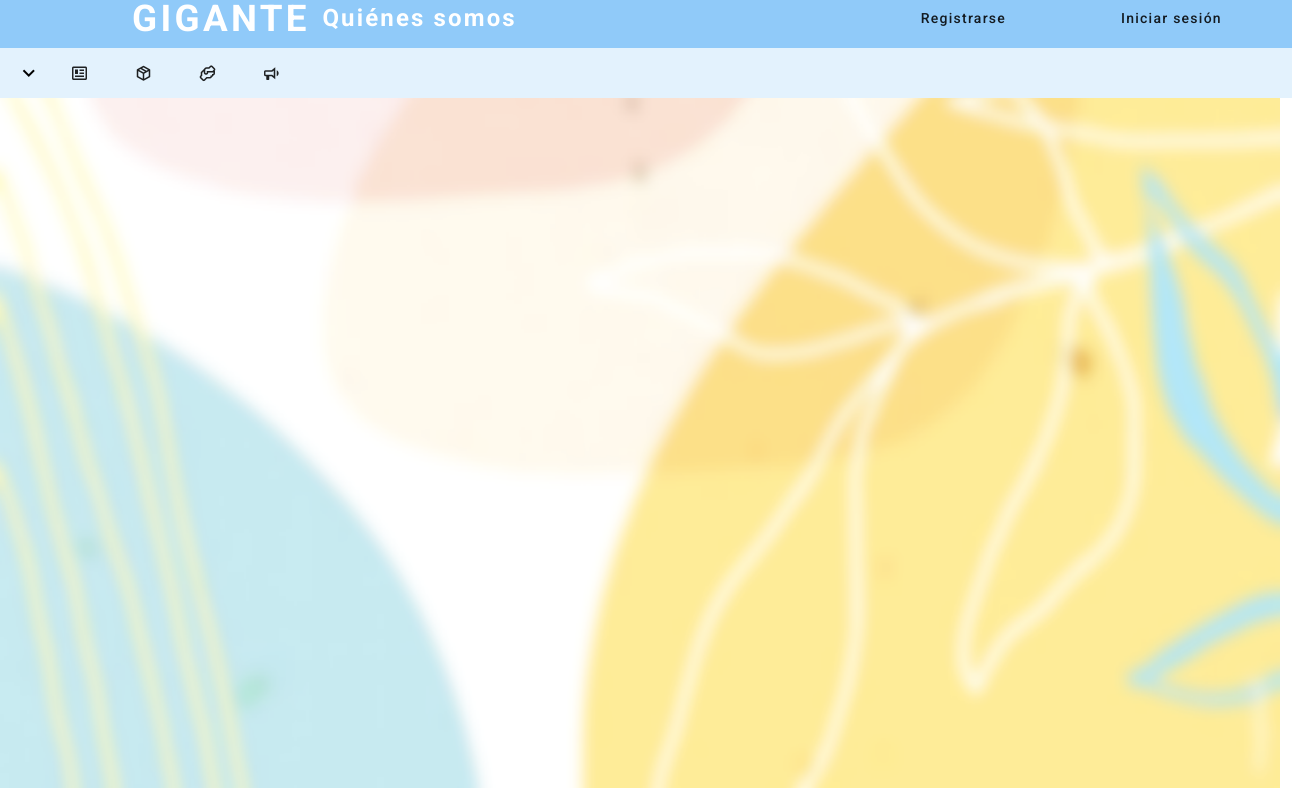
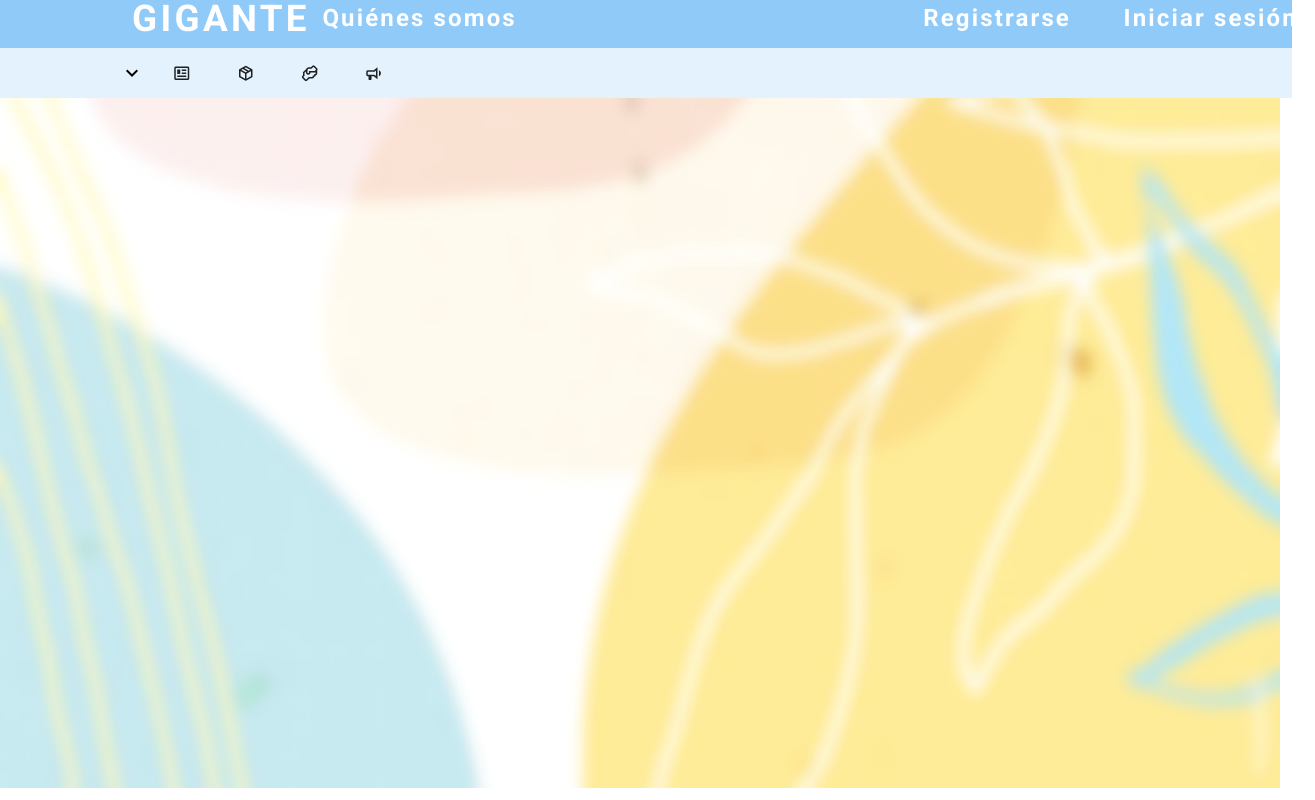
Before and after one commit to vriera/FrontEnd-Gigante, a Vue app in the folder proyectoweb/: page /Noticias in a window 1280 px wide. Shown: the whole page, 1315 px wide, since content can reach past the window. Built offline with nearby package versions, Linux system fonts and the light colour scheme.

Commit message:
Corregidos botones superiores

```diff
--- a/proyectoweb/src/components/Menu.vue
+++ b/proyectoweb/src/components/Menu.vue
@@ -11,20 +11,20 @@
       </v-col>
       <v-spacer></v-spacer>
       <v-col v-if="!isLoggedIn" xs='6' sm='4' md="3" lg="2">
-        <v-btn ref='boton-superior' text>Registrarse</v-btn>
+        <v-btn id='boton-superior' text>Registrarse</v-btn>
       </v-col>
       <v-col v-if="!isLoggedIn" xs='6' sm='4' md="3" lg="2">
-        <v-btn ref='boton-superior' text @click="loggingIn = !loggingIn">Iniciar sesión</v-btn>
+        <v-btn id='boton-superior' text @click="loggingIn = !loggingIn">Iniciar sesión</v-btn>
       </v-col>
       <v-col v-if="isLoggedIn" xs='6' sm='4' md="3" lg="2">
-        <v-btn ref='boton-superior' text>
+        <v-btn id='boton-superior' text>
           <v-icon left>mdi-chevron-down</v-icon>
           <span>Mi perfil</span>
         </v-btn>
       </v-col>
     </v-row>
-    <v-row ref="filaMenu" class="blue lighten-5">
-    <v-app-bar v-if="showDetail" color="blue lighten-5" flat width="100%" height="50%">
+    <v-row class="blue lighten-5">
+    <v-app-bar v-if="showDetail" id="filaMenu" color="blue lighten-5" flat width="100%" height="50%">
       <v-icon color='black' style="margin: 0 1%;" @click="showDetail = !showDetail">mdi-chevron-right</v-icon>
       <v-btn :to="noticias" text>
         <v-icon left>mdi-newspaper-variant-outline</v-icon>
@@ -48,7 +48,7 @@
       </v-btn>
     </v-app-bar>
 
-    <v-app-bar v-else color="blue lighten-5" flat width="100%" height="50%">
+    <v-app-bar v-else id="filaMenu" color="blue lighten-5" flat width="100%" height="50%">
       <v-icon color='black' style="margin: 0 1%;" @click="showDetail = !showDetail">mdi-chevron-down</v-icon>
       <v-btn :to="noticias" text>
         <v-icon left>mdi-newspaper-variant-outline</v-icon>
```
